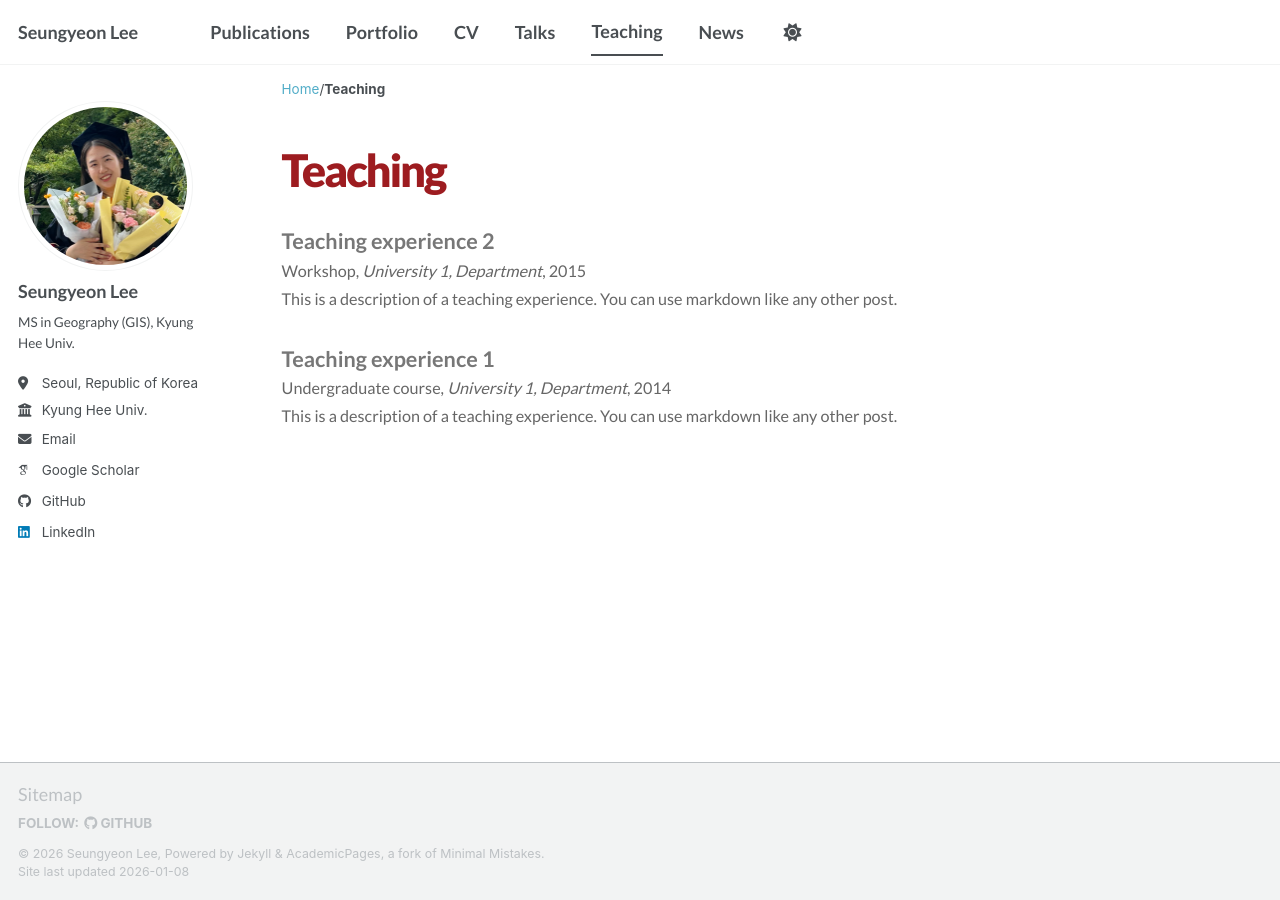
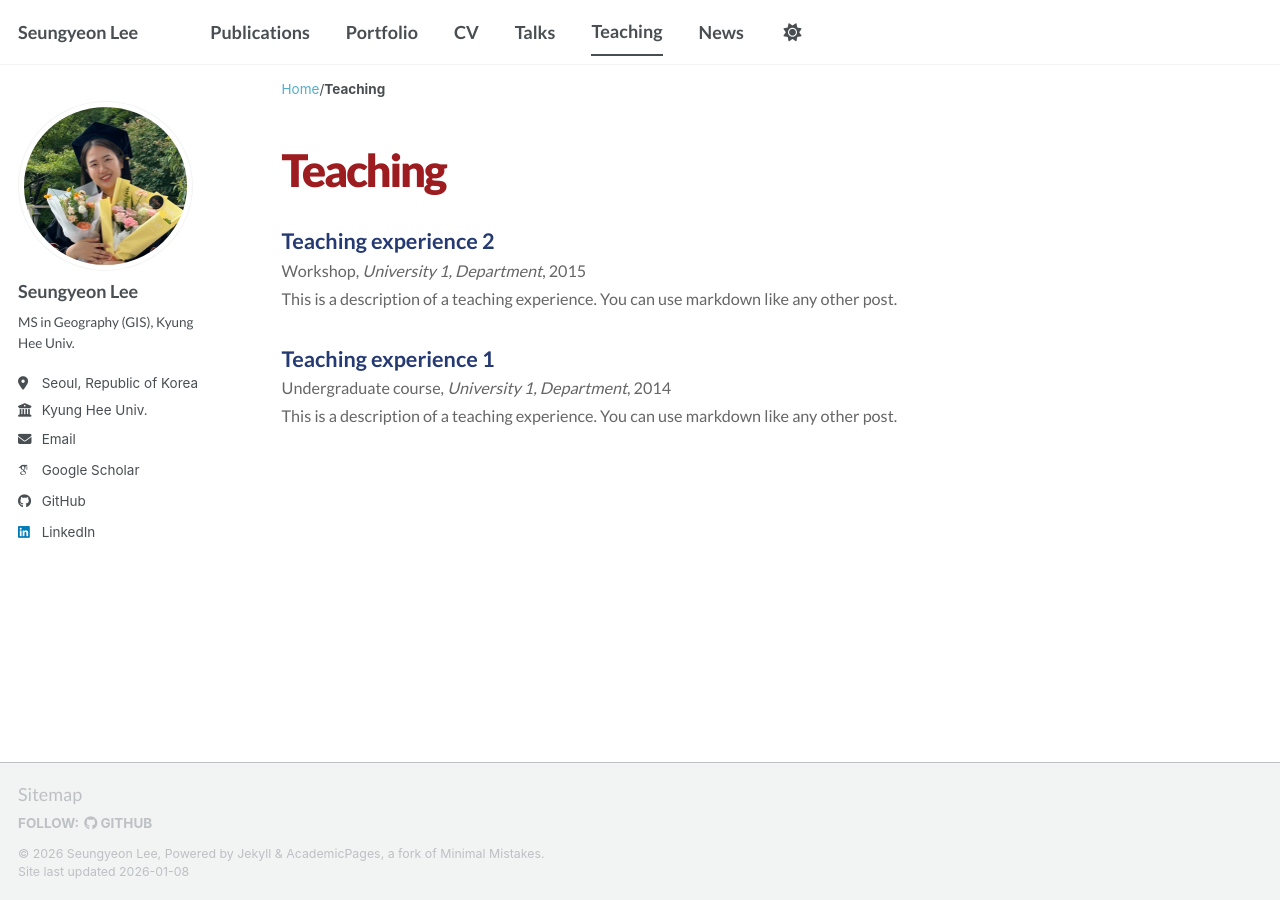
Before and after one commit to seungyeon677/seungyeon677.github.io, a Jekyll site: the page built from _pages/teaching.html, in a window 1280 px wide. Built offline with Jekyll 4.4.1, drawn with Linux system fonts in a browser that asks for light colours; some web fonts are replaced; a script bundle is joined from its source files by our own code; library files that are not in the unit come from our copies.

Commit message:
Update head.html

```diff
--- a/_includes/head.html
+++ b/_includes/head.html
@@ -90,12 +90,10 @@
     text-decoration: none !important;
     font-size: 1.2rem !important;
     font-weight: 700 !important;
-    color: #777777 !important; /* 제목은 가독성을 위해 검정색 유지하거나 */
-    transition: color 0.2s ease-in-out; /* 색상 변화를 부드럽게 */
+    color: #253A73 !important;
   }
   .archive__item-title a:hover {
     text-decoration: underline !important;
-    color: #253A73 !important; /* 마우스 올렸을 때 블루로 변경 */
   }
 
   /* 안내 문구 내의 링크(Google Scholar) 스타일 */
```
